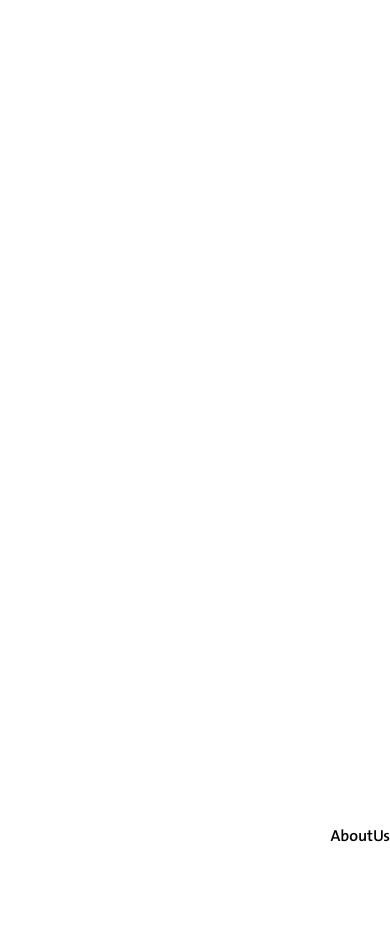
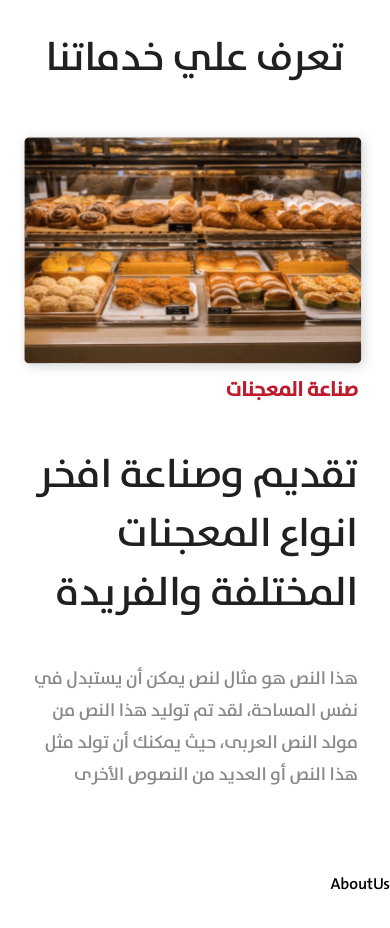
Before and after one commit to ahmedalmorsy1993/shamsAlreda, a React (Vite) app: page / in a window 390 px wide. Shown: the part 900-1828 px from the top of the page. Built offline with nearby package versions, Linux system fonts and the light colour scheme.

Commit message:
button component

```diff
--- a/package.json
+++ b/package.json
@@ -14,6 +14,7 @@
     "@fortawesome/fontawesome-free": "^6.5.1",
     "@hookform/resolvers": "^3.3.2",
     "axios": "^1.6.2",
+    "class-variance-authority": "^0.7.0",
     "clsx": "^2.1.0",
     "framer-motion": "^10.16.16",
     "i18next": "^23.7.16",
--- a/src/components/Button/index.tsx
+++ b/src/components/Button/index.tsx
@@ -1,11 +1,25 @@
-import { PropsWithChildren } from "react";
-import { Props } from "./types";
 
-export default function Button({ children, loading, className, ...props }: PropsWithChildren<Props>) {
+import { VariantProps, cva } from 'class-variance-authority'
+import { ButtonProps } from './types';
+import { cn } from "@/utils/cn";
+const buttonVariants = cva('flex items-center justify-center h-[56px] rounded-[8px] py-[16px] px-[24px] mx-auto transition-all duration-300 ', {
+  variants: {
+    variant: {
+      default: 'bg-primary text-white',
+      outline: 'bg-white border border-primary text-primary'
+    },
+
+  },
+  defaultVariants: {
+    variant: 'default',
+  }
+})
+interface Props extends React.ComponentProps<'button'>, VariantProps<typeof buttonVariants>, ButtonProps { }
+export default function Button({ children, loading, variant, className, ...props }: Props) {
+
   return (
-    <button disabled={loading} className={`outline-none transition-all border border-transparent duration-500 bg-slate-800 text-white rounded-lg flex items-center justify-center py-2 px-4 w-full text-xl capitalize min-h-[46px] ${className}`} {...props}>
+    <button disabled={loading} className={cn(buttonVariants({ className, variant }))} {...props}>
       {loading ? <i className="fa-solid fa-spinner animate-spin block"></i> : children}
-
     </button>
   )
 }
--- a/src/components/Button/types.ts
+++ b/src/components/Button/types.ts
@@ -1,6 +1,6 @@
 import { ButtonHTMLAttributes } from "react";
 
-export interface Props extends ButtonHTMLAttributes<HTMLButtonElement> {
+export interface ButtonProps extends ButtonHTMLAttributes<HTMLButtonElement> {
   loading?: boolean
 
 }
--- /dev/null
+++ b/src/components/Home/OurServices/ServiceCard/index.tsx
@@ -0,0 +1,20 @@
+import Image from "@/components/Core/Image";
+
+export default function ServiceCard() {
+  return (
+    <div className="grid grid-cols-1 lg:grid-cols-2">
+      <Image src="/images/food.svg" className="object-fill h-full w-full" />
+      <div className="px-4 flex flex-col items-start justify-start gap-10 ">
+        <h3 className="text-primary text-[20px] font-bold ">
+          صناعة المعجنات
+        </h3>
+        <h2 className="text-third text-[40px] leading-[59px] ">
+          تقديم وصناعة افخر انواع المعجنات المختلفة والفريدة
+        </h2>
+        <p className="text-gray text-[18px] font-normal leading-[32px]">
+          هذا النص هو مثال لنص يمكن أن يستبدل في نفس المساحة، لقد تم توليد هذا النص من مولد النص العربى، حيث يمكنك أن تولد مثل هذا النص أو العديد من النصوص الأخرى
+        </p>
+      </div>
+    </div>
+  )
+}
--- a/src/components/Home/OurServices/index.tsx
+++ b/src/components/Home/OurServices/index.tsx
@@ -1,6 +1,18 @@
+import { useTranslation } from "react-i18next"
+import ServiceCard from "./ServiceCard"
 
 export default function OutServices() {
+  const { t } = useTranslation()
   return (
-    <div data-scroll='our_services' className="min-h-screen" >OutServices</div>
+    <div data-scroll='our_services' className="min-h-screen mt-12" >
+      <div className="container">
+        <h2 className="text-center text-[40px] text-third">
+          {t('heading.our_service_title')}
+        </h2>
+        <div className="mt-10">
+          <ServiceCard />
+        </div>
+      </div>
+    </div>
   )
 }
--- a/src/lang/ar.json
+++ b/src/lang/ar.json
@@ -15,6 +15,7 @@
     "en": "الانجليزية"
   },
   "heading": {
-    "hero_title": "مرحبا بكم في  <br/> مؤسسة شمس الرضا التجارية"
+    "hero_title": "مرحبا بكم في  <br/> مؤسسة شمس الرضا التجارية",
+    "our_service_title": "تعرف علي خدماتنا"
   }
 }
--- a/src/lang/en.json
+++ b/src/lang/en.json
@@ -15,6 +15,7 @@
     "en": "English"
   },
   "heading": {
-    "hero_title": "welcome in <br/> Shams AlReda Trading Est"
+    "hero_title": "welcome in <br/> Shams AlReda Trading Est",
+    "our_service_title": "Learn about our services"
   }
 }
--- a/tailwind.config.js
+++ b/tailwind.config.js
@@ -9,7 +9,8 @@ export default {
       colors: {
         primary: '#BF1B2C',
         secondary: '#50ADE5',
-        third: '#202020'
+        third: '#202020',
+        gray: '#8A8A8A'
 
       },
       container: {
```
Also changed, not shown: public/images/food.svg (added), 1 other file (tests, documents, lock files or other folders).
